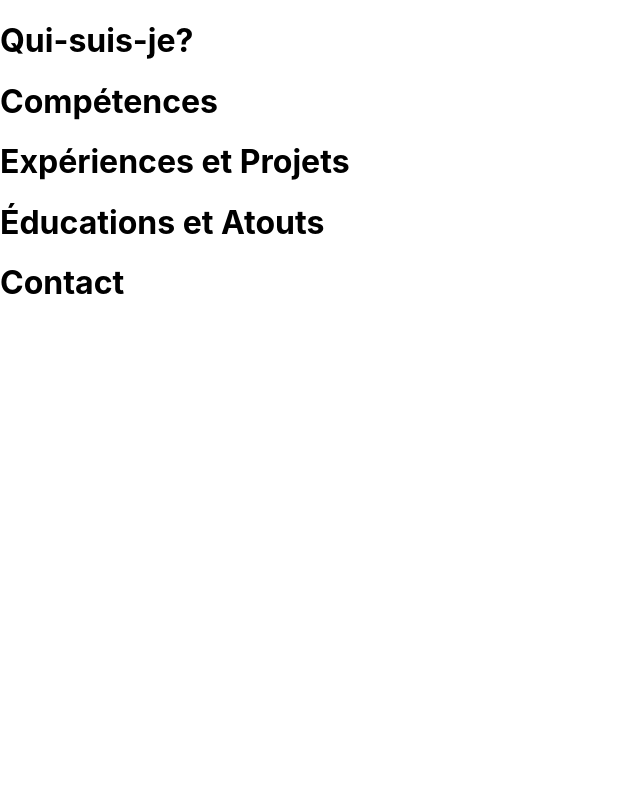
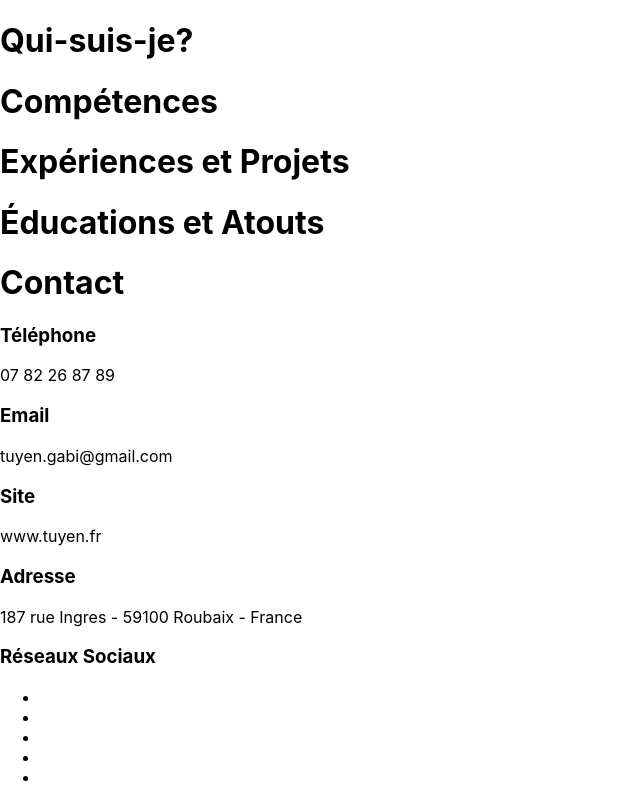
Before and after one commit to tuyengabi/portfolio, a React (Create React App) app: page / in a window 1280 px wide. Shown: the whole page, without its empty margins (0-640 px from the left). Built offline with nearby package versions, Linux system fonts and the light colour scheme.

Commit message:
add file Contentcontact.js

```diff
--- a/src/App.js
+++ b/src/App.js
@@ -5,6 +5,7 @@ import Skill from './components/Skill.js'
 import Experience from './components/Experience.js'
 import Education from './components/Education.js'
 import Contact from './components/Contact.js'
+import Contentcontact from './components/Contentcontact.js'
 
 class App extends Component {
   render() {
@@ -15,6 +16,7 @@ class App extends Component {
         <Experience></Experience>
         <Education></Education>
         <Contact></Contact>
+        <Contentcontact></Contentcontact>
       </div>
     )
 
--- /dev/null
+++ b/src/components/Contentcontact.js
@@ -0,0 +1,49 @@
+import React, { Component } from 'react';
+
+class Contact extends Component {
+  render() {
+    return  (
+      <div>
+        <div>
+          <h3>Téléphone</h3>
+          <p>07 82 26 87 89</p>
+        </div>
+        <div>
+          <h3>Email</h3>
+          <p>tuyen.gabi@gmail.com</p>
+        </div>
+        <div>
+          <h3>Site</h3>
+          <p>www.tuyen.fr</p>
+        </div>
+        <div>
+          <h3>Adresse</h3>
+          <p>187 rue Ingres - 59100 Roubaix - France</p>
+        </div>
+        <div>
+          <h3>Réseaux Sociaux</h3>
+          <ul>
+            <li>
+              <a><img /></a>
+            </li>
+            <li>
+              <a><img /></a>
+            </li>
+            <li>
+              <a><img /></a>
+            </li>
+            <li>
+              <a><img /></a>
+            </li>
+            <li>
+              <a><img /></a>
+            </li>
+          </ul>
+        </div>
+      </div>
+    )
+
+  }
+}
+
+export default Contact;
```
Also changed, not shown: 1 other file (tests, documents, lock files or other folders).
